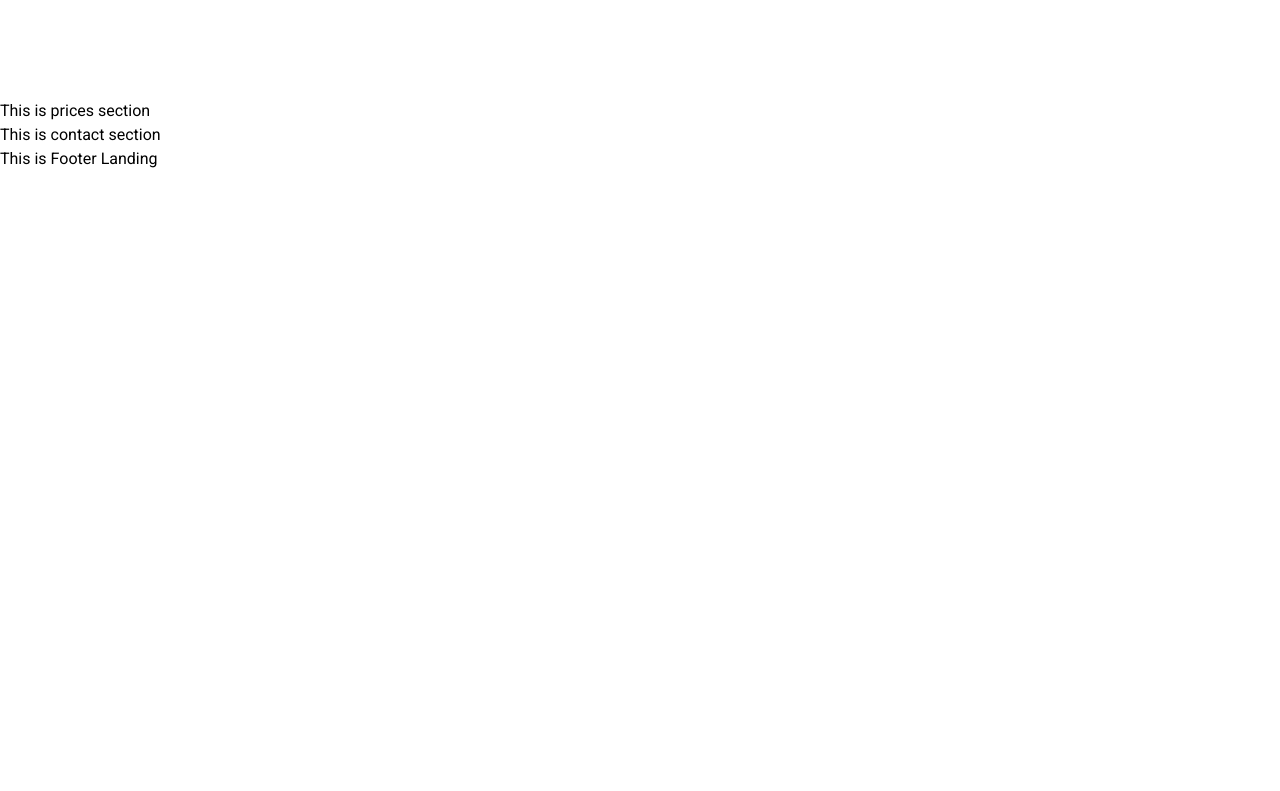
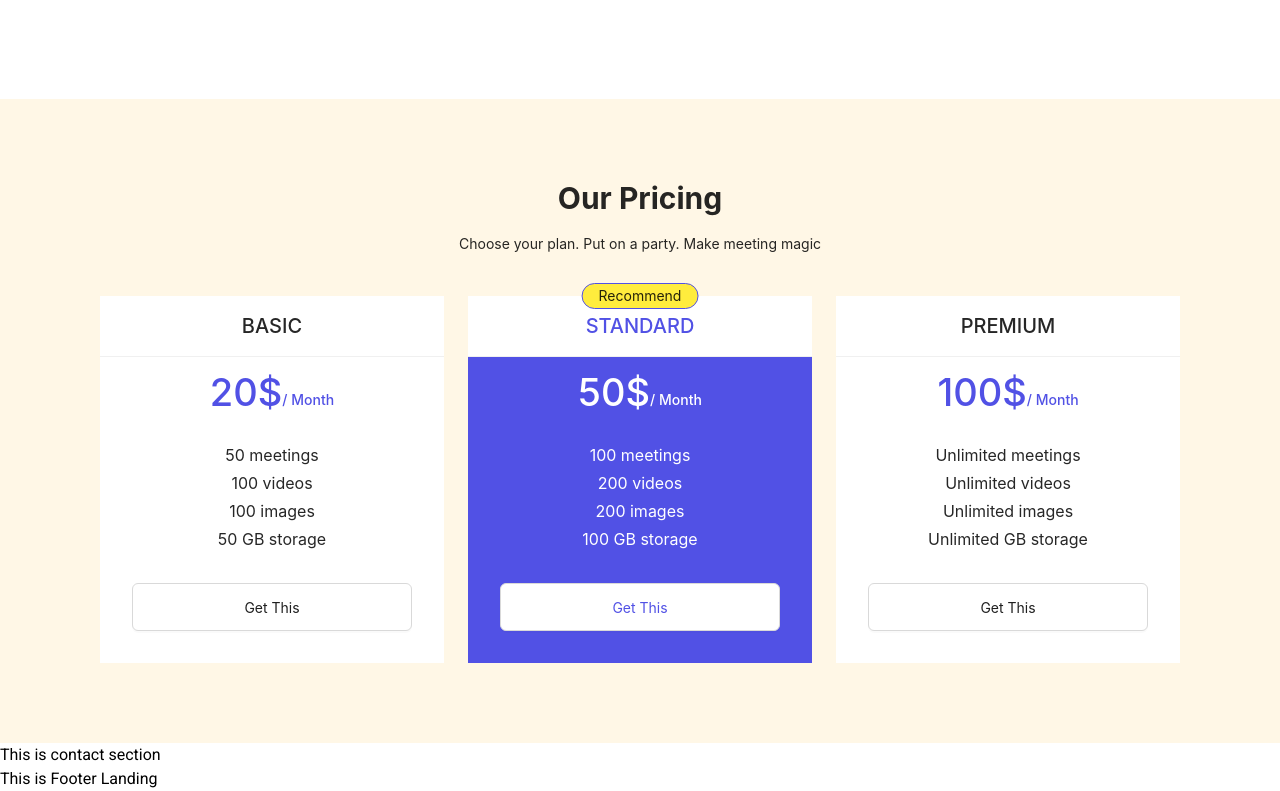
Before and after one commit to ex1vanla/cocokitene-fe, a Next.js app: page /en in a window 1280 px wide. Shown: the part 1278-2069 px from the top of the page. Before the commit the page ends 1449 px from the top, so only its background shows below. Built offline with nearby package versions, Linux system fonts and the light colour scheme.

Commit message:
feat: add pricing section

```diff
--- a/src/locales/en.json
+++ b/src/locales/en.json
@@ -1 +1 @@
-{"ABOUTS":"Abouts","SERVICES":"Services","PRICES":"Prices","CONTACT":"Contact","CONNCET_WALLET":"Connect Wallet","EFFICIENTLY":"Efficiently","STORE":"store","MEETING":"meeting","INFORMATION":"information","USING":"using","BLOCKCHAIN":"blockchain","TECHNOLOGY":"technology","ABOUT_SUB_TITLE":"Create and manage shareholders, meetings quickly and easily using blockchain technology","OUR_SERVICE":"Our Service","SERVICE_SUB_TITLE":"Secure and Efficient Blockchain Solutions for Your Business","SAVE_ALL_DATA_ON_BLOCKCHAIN_TITLE":"Save All Data on Blockchain","SAVE_ALL_DATA_ON_BLOCKCHAIN_SUB_TITLE":"Revolutionary new blockchain product that makes saving and securing your data easier","MANAGE_MEETING_EASILY_TITLE":"Manage Meeting Easily  ","MANAGE_MEETING_EASILY_SUB_TITLE":"All transactions are publicly recorded and immutable, making it virtually impossible.","USE_RBAC_TITLE":"Use RBAC to manage company resource","USE_RBAC_SUB_TITLE":"With its cloud-based storage and automated backup system, you can rest assured"}
+{"ABOUTS":"Abouts","SERVICES":"Services","PRICES":"Prices","CONTACT":"Contact","CONNCET_WALLET":"Connect Wallet","EFFICIENTLY":"Efficiently","STORE":"store","MEETING":"meeting","INFORMATION":"information","USING":"using","BLOCKCHAIN":"blockchain","TECHNOLOGY":"technology","ABOUT_SUB_TITLE":"Create and manage shareholders, meetings quickly and easily using blockchain technology","OUR_SERVICE":"Our Service","SERVICE_SUB_TITLE":"Secure and Efficient Blockchain Solutions for Your Business","SAVE_ALL_DATA_ON_BLOCKCHAIN_TITLE":"Save All Data on Blockchain","SAVE_ALL_DATA_ON_BLOCKCHAIN_SUB_TITLE":"Revolutionary new blockchain product that makes saving and securing your data easier","MANAGE_MEETING_EASILY_TITLE":"Manage Meeting Easily  ","MANAGE_MEETING_EASILY_SUB_TITLE":"All transactions are publicly recorded and immutable, making it virtually impossible.","USE_RBAC_TITLE":"Use RBAC to manage company resource","USE_RBAC_SUB_TITLE":"With its cloud-based storage and automated backup system, you can rest assured","OUR_PRICING":"Our Pricing","PRICING_SUB_TITLE":"Choose your plan. Put on a party. Make meeting magic","BASIC":"basic","STANDARD":"standard","PREMIUM":"premium","MEETINGS":"meetings","VIDEOS":"videos","IMAGES":"images","GB_STORAGE":"GB storage","MONTH":"Month","GET_THIS":"Get This","RECOMMEND":"Recommend","UNLIMITED":"Unlimited"}
--- a/src/locales/ja.json
+++ b/src/locales/ja.json
@@ -1 +1 @@
-{"ABOUTS":"概要","SERVICES":"","PRICES":"","CONTACT":"","CONNCET_WALLET":"","EFFICIENTLY":"","STORE":"","MEETING":"","INFORMATION":"","USING":"","BLOCKCHAIN":"","TECHNOLOGY":"テクノロジー","ABOUT_SUB_TITLE":"","OUR_SERVICE":"","SERVICE_SUB_TITLE":"","SAVE_ALL_DATA_ON_BLOCKCHAIN_TITLE":"","SAVE_ALL_DATA_ON_BLOCKCHAIN_SUB_TITLE":"","MANAGE_MEETING_EASILY_TITLE":"","MANAGE_MEETING_EASILY_SUB_TITLE":"","USE_RBAC_TITLE":"","USE_RBAC_SUB_TITLE":""}
+{"ABOUTS":"概要","SERVICES":"","PRICES":"","CONTACT":"","CONNCET_WALLET":"","EFFICIENTLY":"","STORE":"","MEETING":"","INFORMATION":"","USING":"","BLOCKCHAIN":"","TECHNOLOGY":"テクノロジー","ABOUT_SUB_TITLE":"","OUR_SERVICE":"","SERVICE_SUB_TITLE":"","SAVE_ALL_DATA_ON_BLOCKCHAIN_TITLE":"","SAVE_ALL_DATA_ON_BLOCKCHAIN_SUB_TITLE":"","MANAGE_MEETING_EASILY_TITLE":"","MANAGE_MEETING_EASILY_SUB_TITLE":"","USE_RBAC_TITLE":"","USE_RBAC_SUB_TITLE":"","OUR_PRICING":"","PRICING_SUB_TITLE":"","BASIC":"","STANDARD":"","PREMIUM":"","MEETINGS":"","VIDEOS":"","IMAGES":"","GB_STORAGE":"","MONTH":"","GET_THIS":"","RECOMMEND":"","UNLIMITED":""}
--- /dev/null
+++ b/src/utils/plan.tsx
@@ -0,0 +1,3 @@
+export const getNumberLimitedPlan = (quantity: number): string => {
+    return quantity === -1 ? 'UNLIMITED' : String(quantity)
+}
--- a/src/views/landing/prices-section/index.tsx
+++ b/src/views/landing/prices-section/index.tsx
@@ -1,5 +1,72 @@
+'use client'
+
+import PlanItem, { IPlanItem } from '@/views/landing/prices-section/plan-item'
+import { Typography } from 'antd'
+import { useTranslations } from 'next-intl'
+
+const { Title, Text } = Typography
+
+const plansList: IPlanItem[] = [
+    {
+        title: 'BASIC',
+        price: 20,
+        meetingsQuantity: 50,
+        videosQuantity: 100,
+        imagesQuantity: 100,
+        storageQuantity: 50,
+        isRecommended: false,
+        isBold: false,
+    },
+    {
+        title: 'STANDARD',
+        price: 50,
+        meetingsQuantity: 100,
+        videosQuantity: 200,
+        imagesQuantity: 200,
+        storageQuantity: 100,
+        isRecommended: true,
+        isBold: true,
+    },
+    {
+        title: 'PREMIUM',
+        price: 100,
+        meetingsQuantity: -1,
+        videosQuantity: -1,
+        imagesQuantity: -1,
+        storageQuantity: -1,
+        isRecommended: false,
+        isBold: false,
+    },
+]
+
 const PricesSection = () => {
-    return <h1>This is prices section</h1>
+    const t = useTranslations()
+
+    return (
+        <div id="pricing" className="bg-orange-sunset py-20">
+            <div id="pricing-title" className="mb-10 text-center">
+                <Title level={2} className="font-bold">
+                    {t('OUR_PRICING')}
+                </Title>
+                <Text className="font-normal">{t('PRICING_SUB_TITLE')}</Text>
+            </div>
+            <div id="pricing-list" className="flex justify-center gap-6">
+                {plansList.map((service, index) => (
+                    <PlanItem
+                        key={index}
+                        title={service.title}
+                        price={service.price}
+                        meetingsQuantity={service.meetingsQuantity}
+                        videosQuantity={service.videosQuantity}
+                        imagesQuantity={service.imagesQuantity}
+                        storageQuantity={service.storageQuantity}
+                        isRecommended={service.isRecommended}
+                        isBold={service.isBold}
+                    />
+                ))}
+            </div>
+        </div>
+    )
 }
 
 export default PricesSection
--- /dev/null
+++ b/src/views/landing/prices-section/plan-item.tsx
@@ -0,0 +1,106 @@
+import { getNumberLimitedPlan } from '@/utils/plan'
+import { Button, Typography } from 'antd'
+import { useTranslations } from 'next-intl'
+
+const { Title, Text } = Typography
+
+export interface IPlanItem {
+    title: string
+    price: number
+    meetingsQuantity: number
+    videosQuantity: number
+    imagesQuantity: number
+    storageQuantity: number
+    isRecommended: boolean
+    isBold: boolean
+}
+
+const PlanItem = ({
+    title,
+    price,
+    meetingsQuantity,
+    videosQuantity,
+    imagesQuantity,
+    storageQuantity,
+    isRecommended,
+    isBold,
+}: IPlanItem) => {
+    const t = useTranslations()
+
+    const quantityTextClass = `text-base font-normal ${
+        isBold ? 'text-white' : ''
+    }`
+
+    return (
+        <div
+            id="plan-item-wrapper"
+            className="relative flex max-h-[380px] max-w-[380px] flex-col bg-white"
+        >
+            {isRecommended && (
+                <div className="absolute left-1/2 -translate-x-1/2 -translate-y-1/2 rounded-3xl border border-primary bg-yellow-sunrise px-4">
+                    <Text>{t('RECOMMEND')}</Text>
+                </div>
+            )}
+            <div className="plan-item__title border-b border-neutral/4 py-4 text-center">
+                <Title
+                    level={4}
+                    className={`text-u mb-0 font-medium uppercase ${
+                        isBold ? 'text-primary' : ''
+                    }`}
+                >
+                    {t(title)}
+                </Title>
+            </div>
+            <div
+                className={`plan-item__info flex flex-col gap-8 p-8 ${
+                    isBold ? 'bg-primary' : ''
+                }`}
+            >
+                <div className="plan-item__price flex items-end justify-center">
+                    <Title
+                        className={`font-medium leading-[0] text-primary ${
+                            isBold ? 'text-white' : ''
+                        }`}
+                        level={1}
+                    >
+                        {price}$
+                    </Title>
+                    <Text
+                        className={`font-medium text-primary ${
+                            isBold ? 'text-white' : ''
+                        }`}
+                    >
+                        / {t('MONTH')}
+                    </Text>
+                </div>
+                <div
+                    className={`plan-item__detail flex flex-col items-center gap-1 ${
+                        isBold ? 'bg-primary' : ''
+                    }`}
+                >
+                    <Text className={quantityTextClass}>
+                        {t(getNumberLimitedPlan(meetingsQuantity))}{' '}
+                        {t('MEETINGS')}
+                    </Text>
+                    <Text className={quantityTextClass}>
+                        {t(getNumberLimitedPlan(videosQuantity))} {t('VIDEOS')}
+                    </Text>
+                    <Text className={quantityTextClass}>
+                        {t(getNumberLimitedPlan(imagesQuantity))} {t('IMAGES')}
+                    </Text>
+                    <Text className={quantityTextClass}>
+                        {t(getNumberLimitedPlan(storageQuantity))}{' '}
+                        {t('GB_STORAGE')}
+                    </Text>
+                </div>
+                <Button
+                    className={`h-12 w-[280px] ${isBold ? 'text-primary' : ''}`}
+                >
+                    {t('GET_THIS')}
+                </Button>
+            </div>
+        </div>
+    )
+}
+
+export default PlanItem
--- a/src/views/landing/services-section/service-item.tsx
+++ b/src/views/landing/services-section/service-item.tsx
@@ -20,7 +20,7 @@ const ServiceItem = ({
     return (
         <div
             id="service-item-wrapper"
-            className="flex max-h-[380px] max-w-[380px] flex-col items-center border border-solid border-neutral p-10"
+            className="flex max-h-[380px] max-w-[380px] flex-col items-center border border-solid border-neutral/5 p-10"
         >
             <Image
                 src={serviceImage}
--- a/tailwind.config.js
+++ b/tailwind.config.js
@@ -13,12 +13,15 @@ module.exports = {
                     'conic-gradient(from 180deg at 50% 50%, var(--tw-gradient-stops))',
                 'landing-about-bg':
                     'linear-gradient(to bottom right, rgba(81, 81, 229, 1), rgba(209, 109, 151, .4)), url(/images/landing-about-bg.png)',
+                'landing-registration-bg': 'url(/images/landing-about-bg.png)',
             },
             colors: {
                 primary: 'rgba(81, 81, 229, 1)',
                 secondary: 'rgba(106, 40, 190, 1)',
                 'yellow-sunrise': 'rgba(255, 236, 61, 1)',
-                neutral: 'rgba(217, 217, 217, 1)',
+                'neutral/5': 'rgba(217, 217, 217, 1)',
+                'neutral/4': 'rgba(240, 240, 240, 1)',
+                'orange-sunset': 'rgba(255, 247, 230, 1)',
             },
         },
     },
```
